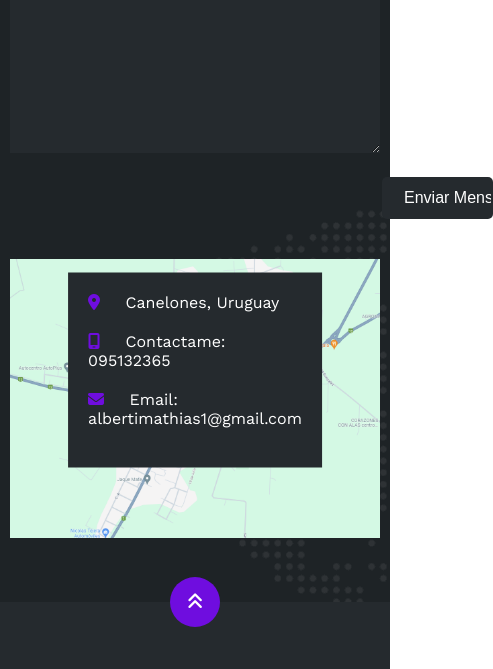
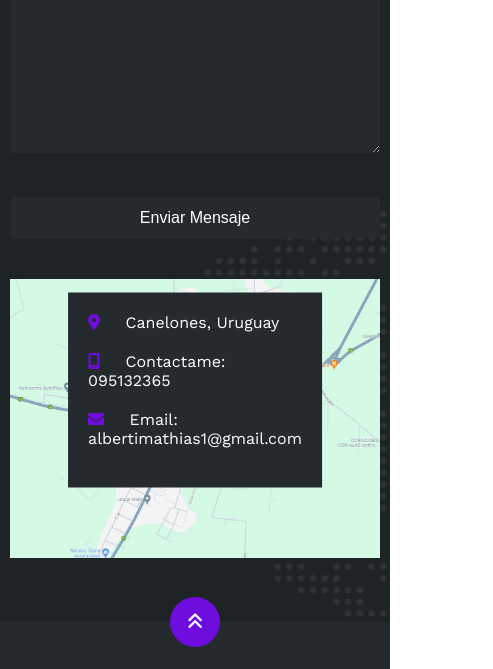
Before and after one commit to MathiasAlberti/Portfolio, a plain HTML site: page index.html in a window 390 px wide. Shown: the part 7671-8340 px from the top of the page, 493 px wide, since content can reach past the window. Drawn offline with nearby package versions, Linux system fonts and the light colour scheme.

Commit message:
Solucion boton pantalla

```diff
--- a/estilo.css
+++ b/estilo.css
@@ -610,9 +610,10 @@ html{
 }
 
 
-.contacto .col .btn-enviar{
+.contacto .col .btn-enviar {
     display: block;
-     width: 30%;
+    width: 100%; /* Para que ocupe el 100% del contenedor en pantallas pequeñas */
+    max-width: 200px; /* Limita el tamaño máximo del botón */
     background-color: #252A2E;
     color: white;
     border: 2px solid transparent;
@@ -622,8 +623,8 @@ html{
     font-family: Arial, sans-serif;
     cursor: pointer;
     transition: background-color 0.3s ease, border 0.3s ease, transform 0.3s ease;
-    position: relative;
-    margin-left: 372px;
+    margin: 20px auto; /* Centra el botón */
+    text-align: center;
 }
 
 .contacto .col .btn-enviar:hover {
@@ -763,4 +764,10 @@ footer .arriba{
     .contacto .fila .col{
         width: 100%;
     }
+
+    .contacto .col .btn-enviar {
+        width: 100%; /* Ocupa todo el ancho del contenedor */
+        max-width: none; /* Elimina el límite de ancho máximo */
+        margin-left: 0; /* Elimina el margen izquierdo */
+    }
 }
```
Also changed, not shown: img/pre.png (added).
